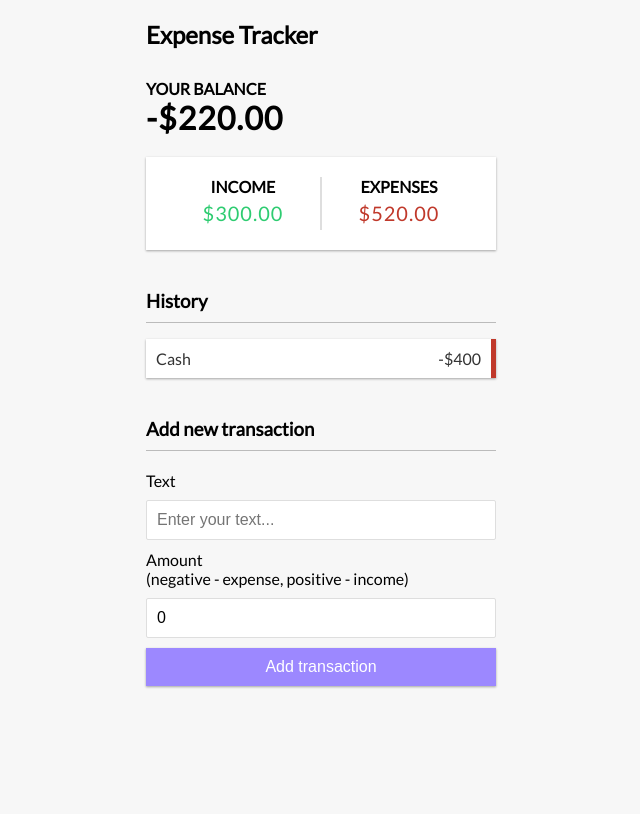
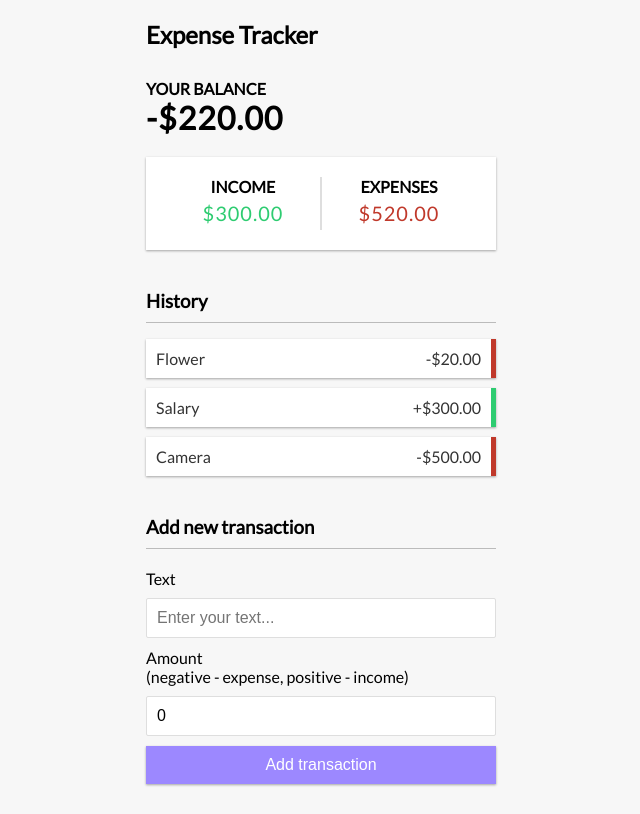
Before and after one commit to weichunnn/expense-tracker, a React (Create React App) app: page / in a window 1280 px wide. Shown: the whole page, without its empty margins (319-959 px from the left). Built offline with nearby package versions, Linux system fonts and the light colour scheme.

Commit message:
Updated to work with Transaction.js

```diff
--- a/src/components/TransactionList.js
+++ b/src/components/TransactionList.js
@@ -1,13 +1,17 @@
-import React from 'react'
+import React, { useContext } from 'react'
+import { Transaction } from './Transaction'
+
+import { GlobalContext } from '../context/GlobalState';
 
 export const TransactionList = () => {
+    const { transactions } = useContext(GlobalContext);
+
     return (
         <>
             <h3>History</h3>
             <ul className='list'>
-                <li className='minus'>
-                    Cash <span> -$400</span><button className='delete-btn'>x</button>
-                </li>
+                {transactions.map(transaction => (<Transaction key={transaction.id} transaction={transaction} />))}
+
             </ul>
         </>
     )
```
